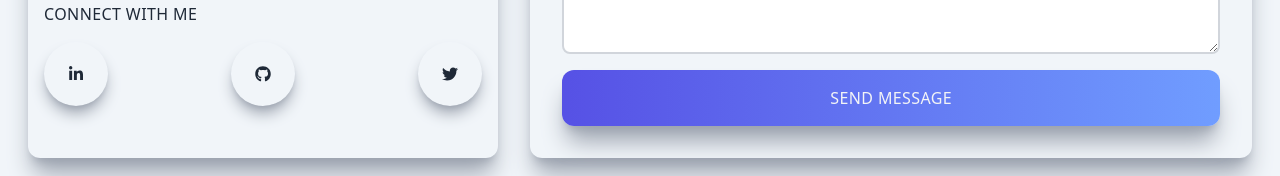
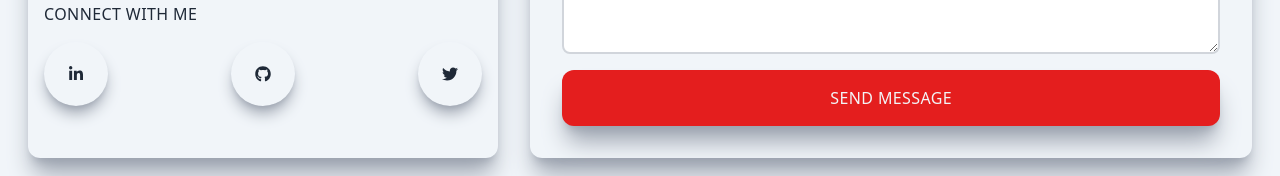
Before and after one commit to TroyBohrer8/Next.js-Portfolio, a Next.js app in the folder my-app/: page / in a window 1280 px wide. Shown: the part 4035-4211 px from the top of the page. Built offline with nearby package versions, Linux system fonts and the light colour scheme.

Commit message:
changed button color

```diff
--- a/my-app/styles/globals.css
+++ b/my-app/styles/globals.css
@@ -29,6 +29,6 @@ html {
   }
 
   button {
-    @apply shadow-xl shadow-gray-400 rounded-xl uppercase bg-gradient-to-r from-[#5651e5] to-[#709dff] text-white
+    @apply shadow-xl shadow-gray-400 rounded-xl uppercase bg-[#e41e1e] text-white
   }
 }
```
